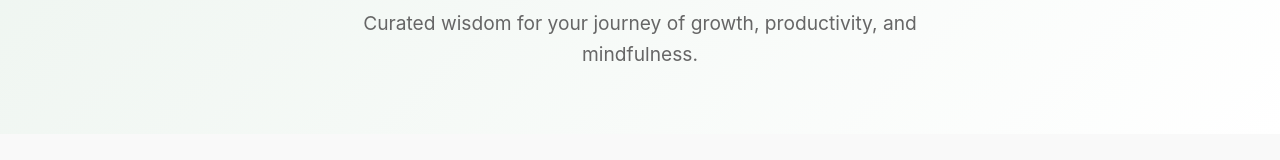
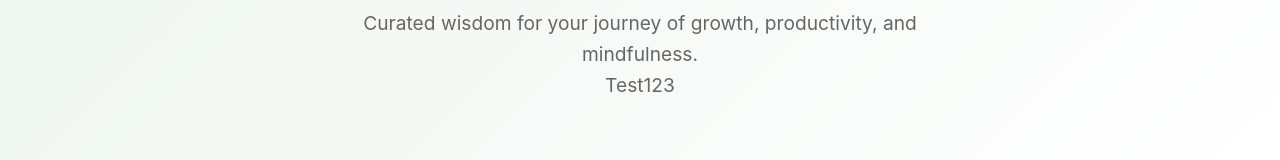
Before and after one commit to MingqianDev/WIEEE-Code-QuQ, a React (Vite) app: page / in a window 1280 px wide. Shown: the part 219-379 px from the top of the page. Built offline with nearby package versions, Linux system fonts and the light colour scheme.

Commit message:
test to add paragraph text

```diff
--- a/src/pages/Home.jsx
+++ b/src/pages/Home.jsx
@@ -19,6 +19,7 @@ export default function Home() {
         <div className="container">
           <h1>Invest in Yourself</h1>
           <p>Curated wisdom for your journey of growth, productivity, and mindfulness.</p>
+          <p>Test123</p>
         </div>
       </header>
 
```
